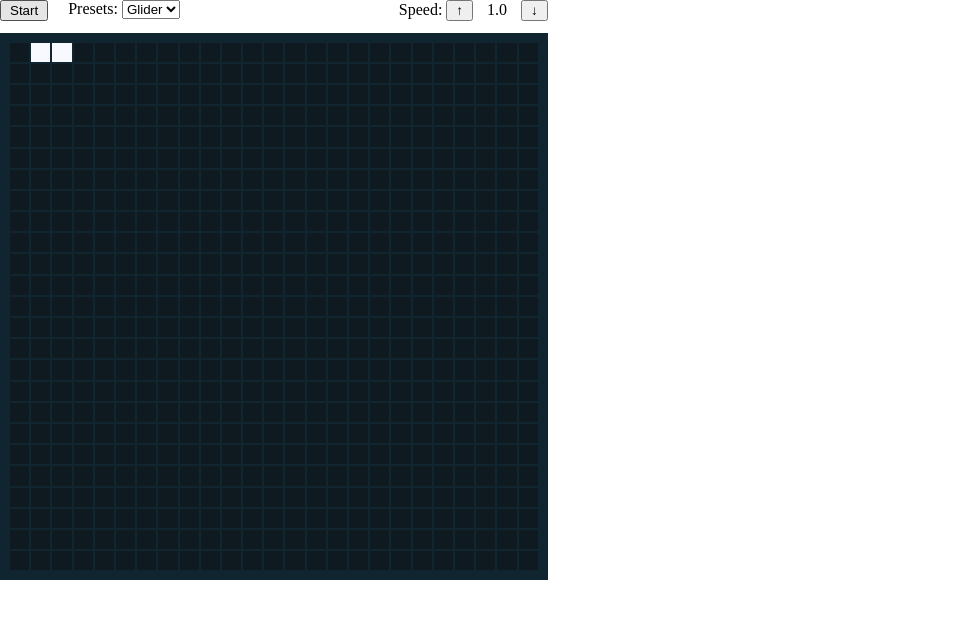
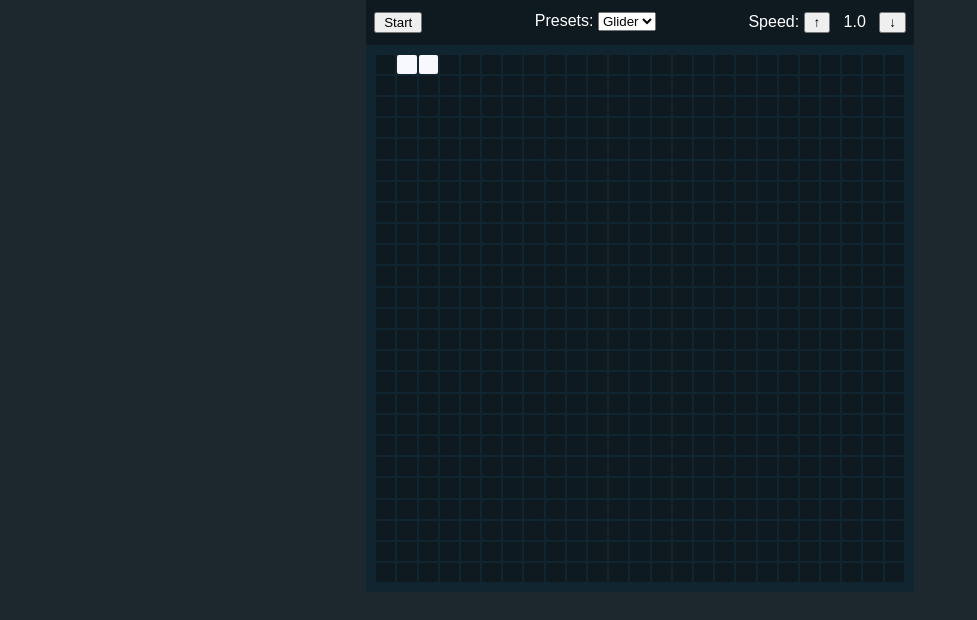
Before and after one commit to aoswalt/web-life, a plain HTML site: page life.html in a window 1280 px wide. Shown: the whole page, without its empty margins (0-977 px from the left). Drawn offline with Linux system fonts and the light colour scheme.

Commit message:
A bit of presentation work. Still needs work, especially buttons.

```diff
--- a/main.css
+++ b/main.css
@@ -4,8 +4,16 @@
     padding: 0;
 }
 
+body {
+    background-color: #1D282E;
+    text-align: center;
+}
+
 #gameWrapper {
     display: inline-block;
+    margin: 0 auto;
+    padding-top: 0.75em;
+    background-color: #0F1A20;
 }
 
 table {
@@ -18,6 +26,7 @@ table {
     width: 1.2rem;
     height: 1.2rem;
     padding: 0.05rem;
+    border-radius: 0.125rem;
     background-color: #0F1A20;
 }
 
@@ -33,8 +42,14 @@ table {
     background-color: darkgray;
 }
 
+span {
+    color: white;
+    font-family: sans-serif;
+}
+
 #gameRunButton {
     float: left;
+    margin-left: 0.5rem;
 }
 
 #gamePresetControls {
@@ -43,6 +58,7 @@ table {
 
 #gameSpeedControls {
     float: right;
+    margin-right: 0.5rem;
 }
 
 #gameSpeedDisplay {
```
